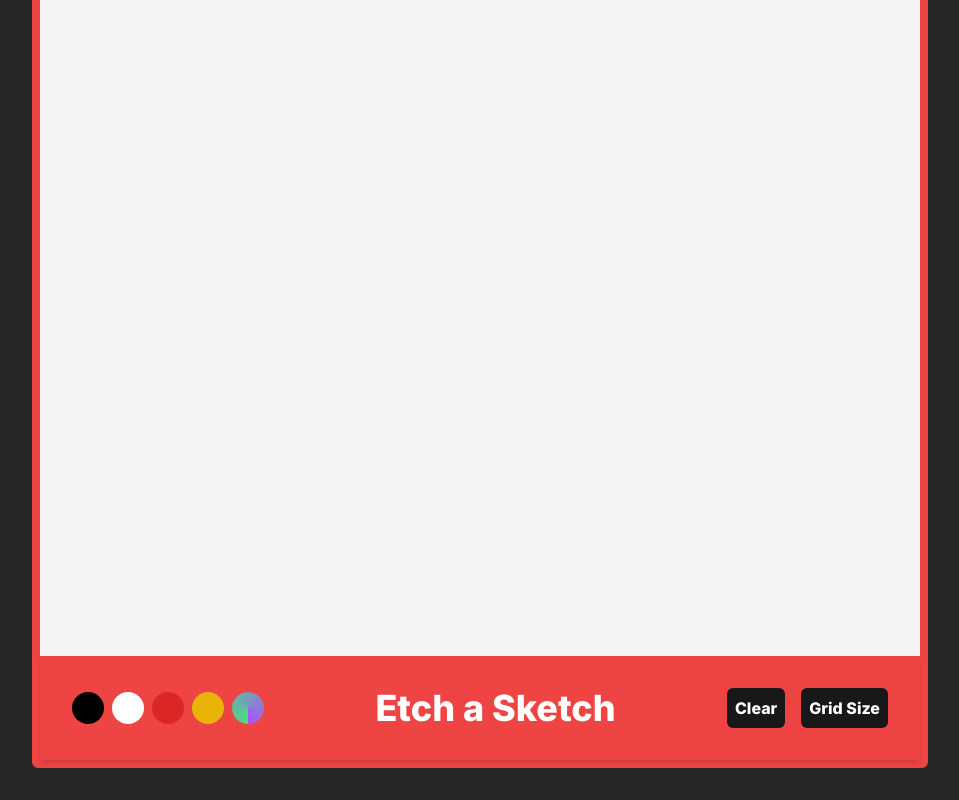
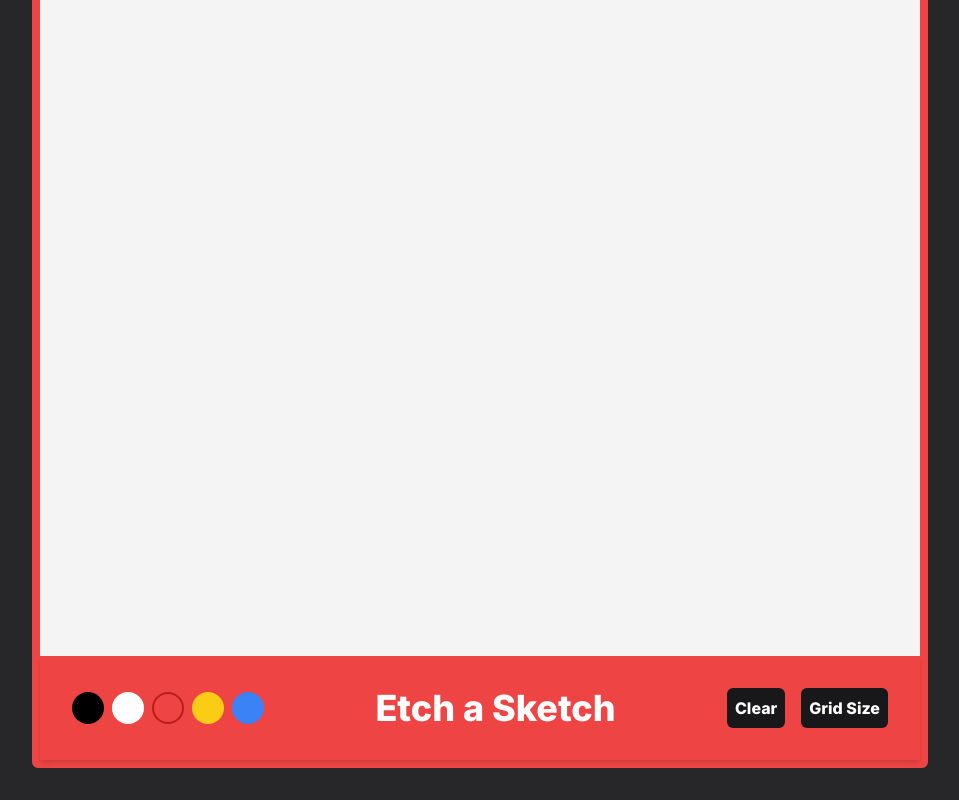
Before and after one commit to RobFraserCodes/etch-a-sketch, a Next.js app: page / in a window 1280 px wide. Shown: the part 408-1208 px from the top of the page, without its empty margins (160-1119 px from the left). Built offline with nearby package versions, Linux system fonts and the light colour scheme.

Commit message:
Update page.tsx
added a working function to the clear button

```diff
--- a/app/page.tsx
+++ b/app/page.tsx
@@ -13,7 +13,16 @@
   }
 
   function changeColor(e) {
-    setColor('bg-black');
+    const classes = e.target.className.split(' ');
+    const colorClass = classes[classes.length - 1];
+    setColor(colorClass);
+  }
+
+  function clearGrid(e) {
+    const cells = document.querySelectorAll('.flex-1');
+    cells.forEach(cell => {
+      cell.className = `flex-1 h-8 w-8 md:h-12 md:w-12 lg:h-16 lg:w-16 bg-zinc-100`;
+    })
   }
 
   return (
@@ -32,15 +41,17 @@
         ))}
         <div className='flex justify-between shadow-md bg-red-500 text-white items-center font-extrabold p-8'>
           <div className='flex space-x-2'>
-            <button className='w-8 h-8 bg-black rounded-full' onClick={changeColor}></button>
-            <div className='w-8 h-8 bg-white rounded-full'></div>
-            <div className='w-8 h-8 bg-red-600 rounded-full'></div>
-            <div className='w-8 h-8 bg-yellow-500 rounded-full'></div>
-            <div className='w-8 h-8 bg-gradient-conic from-green-400 to-purple-500 rounded-full'></div>
+            <button className='w-8 h-8 rounded-full bg-black' onClick={changeColor}></button>
+            <button className='w-8 h-8 rounded-full bg-white' onClick={changeColor}></button>
+            <button className='w-8 h-8 border-red-700 border-2 rounded-full bg-red-500' onClick={changeColor}></button>
+            <button className='w-8 h-8 rounded-full bg-yellow-400' onClick={changeColor}></button>
+            <button className='w-8 h-8 rounded-full bg-blue-500' onClick={changeColor}></button>
+            {/* make a random colour button */}
+            {/* <button className='w-8 h-8 rounded-full' onClick={changeColor}></button> */}
           </div>
           <h1 className='text-4xl'>Etch a Sketch</h1>
           <div className='space-x-4'>
-            <button className='bg-zinc-900 p-2 rounded-md'>Clear</button>
+            <button className='bg-zinc-900 p-2 rounded-md' onClick={clearGrid}>Clear</button>
             <button className='bg-zinc-900 p-2 rounded-md'>Grid Size</button>
           </div>
         </div>
```
